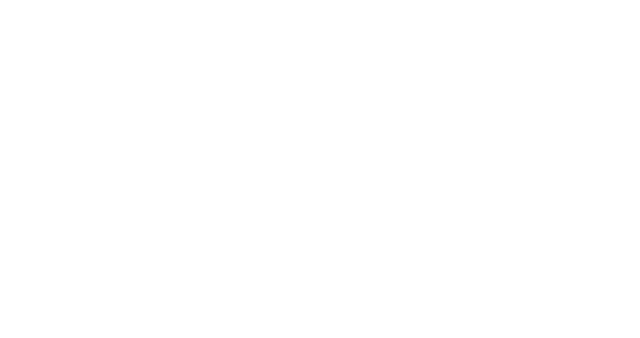
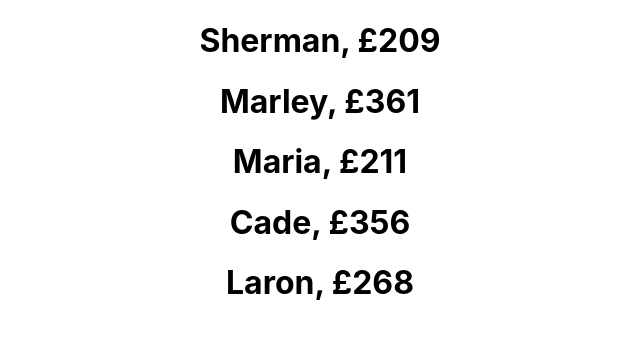
Before and after one commit to michaelmullany/CN-Cat-Shop, a React (Create React App) app: page / in a window 1280 px wide. Shown: the top 338 px of the page, without its empty margins (320-960 px from the left). Built offline with nearby package versions, Linux system fonts and the light colour scheme.

Commit message:
Retrieve fake data from faker

```diff
--- a/src/App.js
+++ b/src/App.js
@@ -1,8 +1,42 @@
 import './App.css';
+import { faker } from '@faker-js/faker';
+import { useState, useEffect } from 'react'
+
+/* PARAMETERS */
+const numCats = 5;
+const minPrice = 100;
+const maxPrice = 500;
 
 function App() {
+
+  const [cats, setCats] = useState([]);
+
+  useEffect(() => {
+    const fetchCats = numCats => {
+      try {
+        const newCats = [];
+        for (let i = 0; i < numCats; i++)
+        {
+          const catName = faker.name.firstName();
+          const catPrice = faker.commerce.price(minPrice, maxPrice, 0, "£");
+          const newCat = {name: catName, price: catPrice};
+          newCats.push(newCat);
+        }
+        setCats(newCats);
+      } catch (err) {
+      }
+    }
+    fetchCats(numCats)
+  }, []);
+
   return (
     <div className="App">
+
+      {cats.map((cat, index) => (
+        <div key={index}>
+          <h1>{cat.name + ", " + cat.price}</h1>
+        </div>
+      ))}
 
     </div>
   );
```
